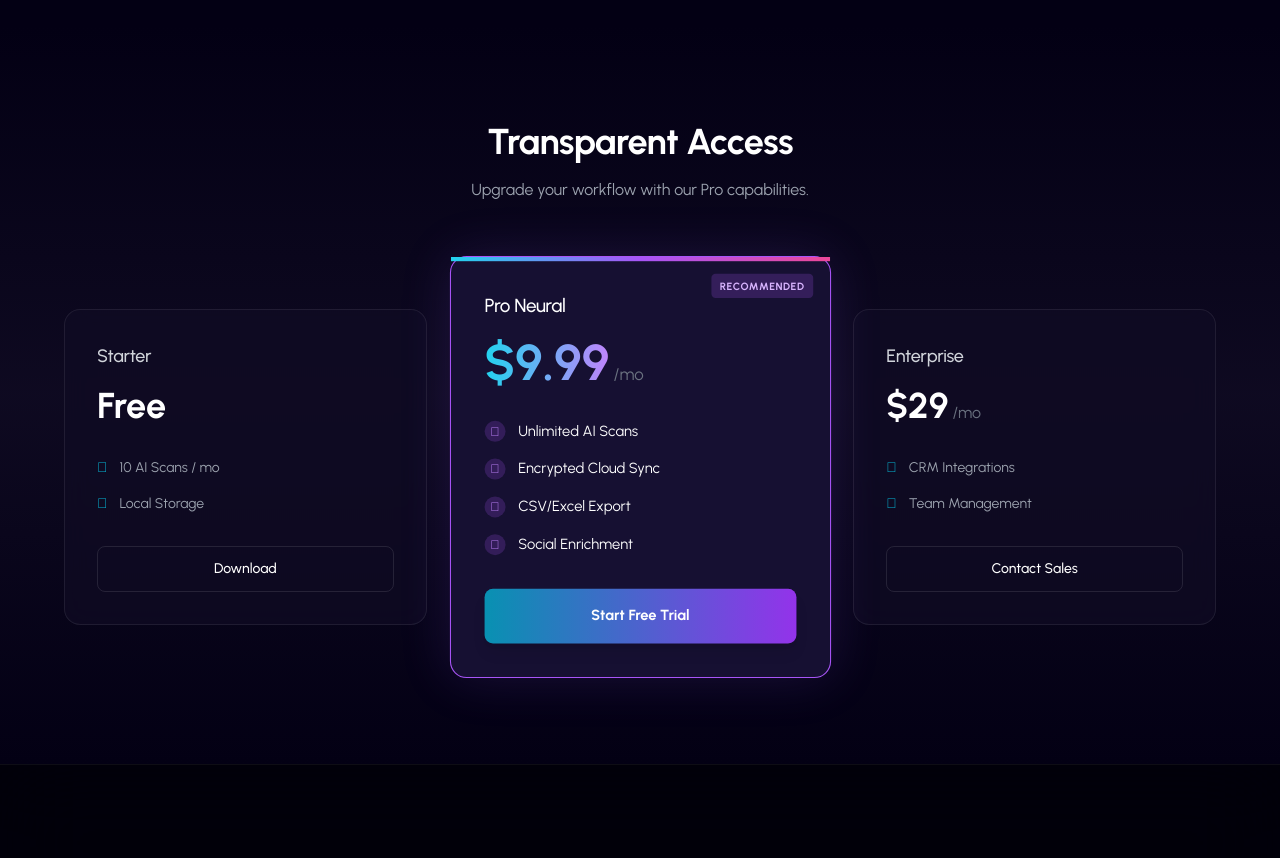
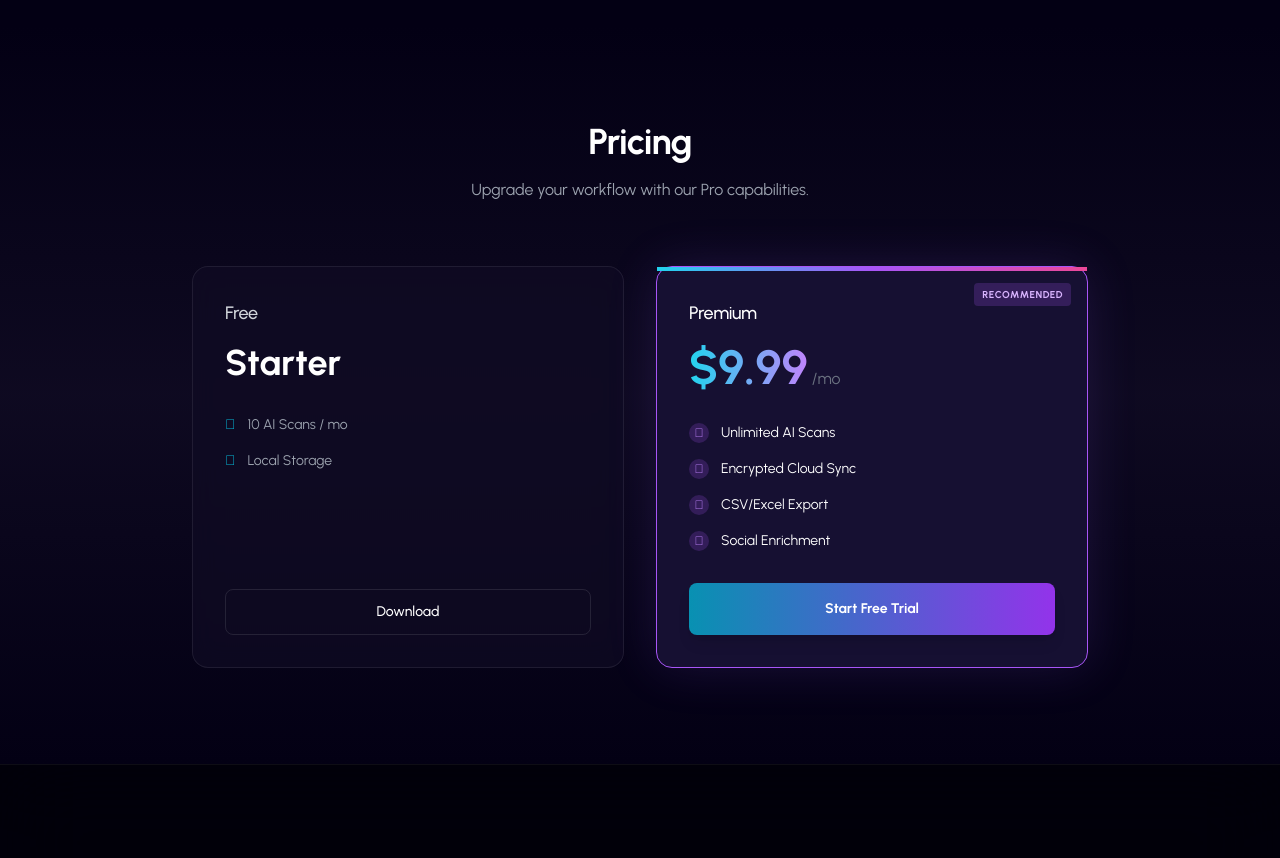
Before and after one commit to ZenpleLife/ABCScan-Web, a plain HTML site: page index.html in a window 1280 px wide. Shown: the part 1680-2538 px from the top of the page. Drawn offline with nearby package versions, Linux system fonts and the light colour scheme; grey boxes are pictures that could not be loaded.

Commit message:
Refine Pricing section (Free/Premium only) and enlarge Google Play button

```diff
--- a/index.html
+++ b/index.html
@@ -209,7 +209,7 @@
 
                     <div class="flex flex-col sm:flex-row gap-5 justify-center lg:justify-start">
                         <a href="#" class="inline-block transition-transform hover:scale-105 active:scale-95">
-                            <img src="google-play-badge.png" alt="Get it on Google Play" class="h-[52px] w-auto">
+                            <img src="google-play-badge.png" alt="Get it on Google Play" class="h-[76px] w-auto">
                         </a>
                         <a href="#demo"
                             class="flex items-center justify-center gap-3 px-10 py-5 rounded-2xl border border-white/10 hover:border-white/30 hover:bg-white/5 text-white transition-all backdrop-blur-sm group font-bold tracking-widest uppercase text-xs">
@@ -335,19 +335,19 @@
 
         <div class="max-w-7xl mx-auto px-4 sm:px-6 lg:px-8">
             <div class="text-center mb-16">
-                <h2 class="font-display text-4xl font-bold mb-4">Transparent Access</h2>
+                <h2 class="font-display text-4xl font-bold mb-4">Pricing</h2>
                 <p class="text-gray-400">Upgrade your workflow with our Pro capabilities.</p>
             </div>
 
-            <div class="grid md:grid-cols-3 gap-8 max-w-6xl mx-auto items-center">
+            <div class="grid md:grid-cols-2 gap-8 max-w-4xl mx-auto items-stretch">
 
                 <!-- Free Tier -->
-                <div class="glass-card rounded-2xl p-8 relative hover:border-white/20 transition-all">
-                    <h3 class="text-lg font-medium text-gray-300">Starter</h3>
+                <div class="glass-card rounded-2xl p-8 relative hover:border-white/20 transition-all flex flex-col">
+                    <h3 class="text-lg font-medium text-gray-300">Free</h3>
                     <div class="mt-4 flex items-baseline gap-1">
-                        <span class="text-4xl font-bold font-display text-white">Free</span>
+                        <span class="text-4xl font-bold font-display text-white">Starter</span>
                     </div>
-                    <ul class="space-y-4 my-8">
+                    <ul class="space-y-4 my-8 flex-1">
                         <li class="flex items-center gap-3 text-sm text-gray-400">
                             <i class="fa-solid fa-check text-cyan-500"></i> 10 AI Scans / mo
                         </li>
@@ -359,9 +359,9 @@
                         class="block w-full py-3 rounded-lg border border-white/10 hover:bg-white/5 text-center text-sm font-medium transition-colors">Download</a>
                 </div>
 
-                <!-- Pro Tier (Main) -->
+                <!-- Premium Tier -->
                 <div
-                    class="relative bg-[#161032] rounded-2xl p-8 border border-purple-500 shadow-[0_0_50px_rgba(139,92,246,0.15)] transform md:scale-105 z-10">
+                    class="relative bg-[#161032] rounded-2xl p-8 border border-purple-500 shadow-[0_0_50px_rgba(139,92,246,0.15)] z-10 flex flex-col">
                     <div
                         class="absolute top-0 right-0 left-0 h-1 bg-gradient-to-r from-cyan-400 via-purple-500 to-pink-500">
                     </div>
@@ -369,14 +369,14 @@
                         class="absolute top-4 right-4 text-[10px] font-bold uppercase tracking-wider text-purple-300 bg-purple-500/20 px-2 py-1 rounded">
                         Recommended</div>
 
-                    <h3 class="text-lg font-medium text-white">Pro Neural</h3>
+                    <h3 class="text-lg font-medium text-white">Premium</h3>
                     <div class="mt-4 flex items-baseline gap-1">
                         <span
                             class="text-5xl font-bold font-display text-transparent bg-clip-text bg-gradient-to-r from-cyan-400 to-purple-400">$9.99</span>
                         <span class="text-gray-500">/mo</span>
                     </div>
 
-                    <div class="my-8 space-y-4">
+                    <div class="my-8 space-y-4 flex-1">
                         <li class="flex items-center gap-3 text-sm text-white">
                             <div
                                 class="w-5 h-5 rounded-full bg-purple-500/20 flex items-center justify-center text-purple-400 text-xs">
@@ -410,26 +410,6 @@
                     <a href="#"
                         class="block w-full py-4 rounded-lg bg-gradient-to-r from-cyan-600 to-purple-600 hover:from-cyan-500 hover:to-purple-500 text-white font-bold text-center shadow-lg transition-all text-sm">Start
                         Free Trial</a>
-                </div>
-
-                <!-- Team Tier -->
-                <div class="glass-card rounded-2xl p-8 hover:border-white/20 transition-all">
-                    <h3 class="text-lg font-medium text-gray-300">Enterprise</h3>
-                    <div class="mt-4 flex items-baseline gap-1">
-                        <span class="text-4xl font-bold font-display text-white">$29</span>
-                        <span class="text-gray-500">/mo</span>
-                    </div>
-                    <ul class="space-y-4 my-8">
-                        <li class="flex items-center gap-3 text-sm text-gray-400">
-                            <i class="fa-solid fa-check text-cyan-500"></i> CRM Integrations
-                        </li>
-                        <li class="flex items-center gap-3 text-sm text-gray-400">
-                            <i class="fa-solid fa-check text-cyan-500"></i> Team Management
-                        </li>
-                    </ul>
-                    <a href="#"
-                        class="block w-full py-3 rounded-lg border border-white/10 hover:bg-white/5 text-center text-sm font-medium transition-colors">Contact
-                        Sales</a>
                 </div>
 
             </div>
```
